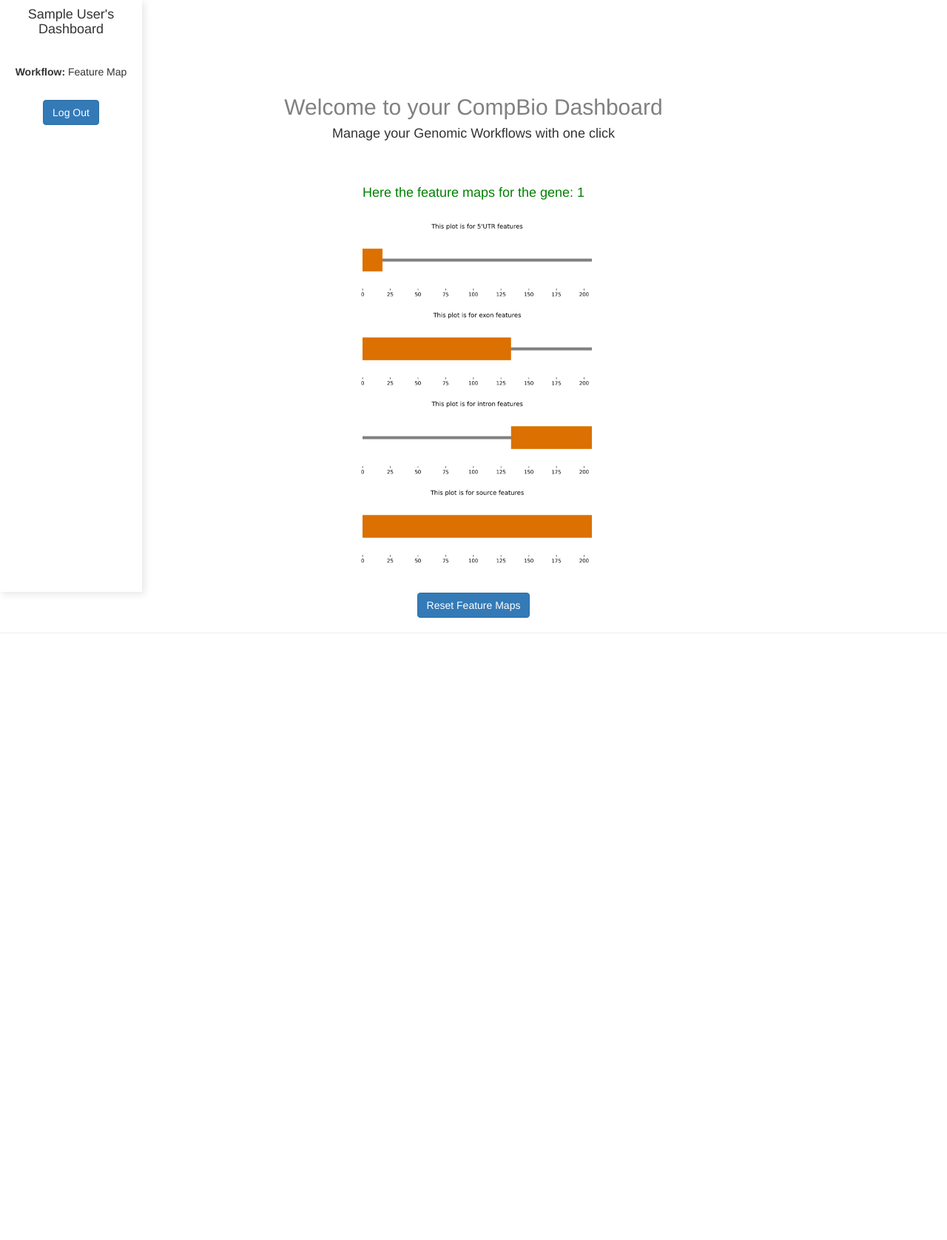
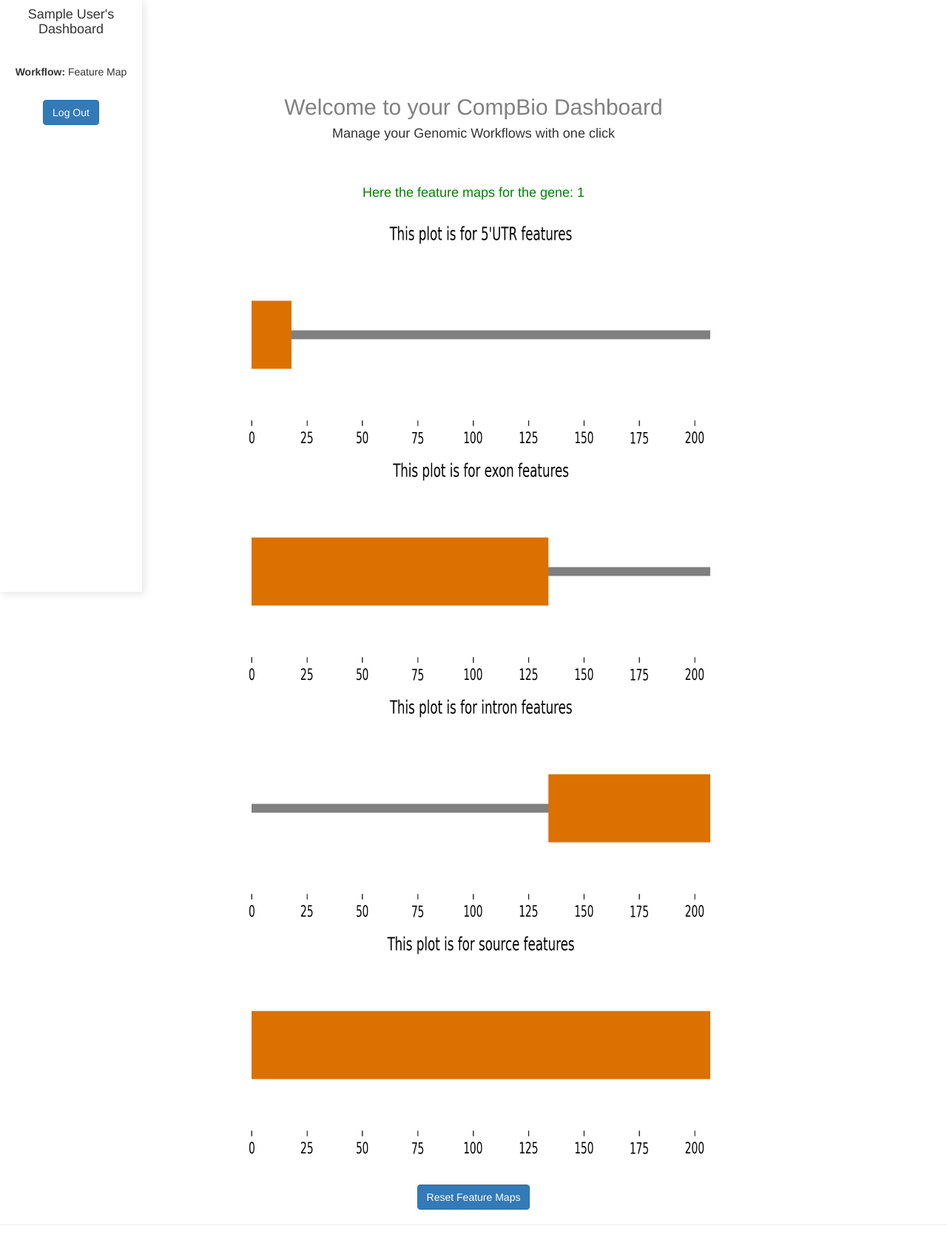
Before and after one commit to hanaleemc/compbio, a Flask app: page /feature_map in a window 1280 px wide. Shown: the whole page at 74% size. Before the commit the page ends 856 px from the top, so only its background shows below. Run offline with Flask 2, Linux system fonts and the light colour scheme; the visitor is signed in with stand-in values (Sample User, id 1); some libraries are stand-ins or nearby versions.

Commit message:
Update app.css

```diff
--- a/app/static/css/app.css
+++ b/app/static/css/app.css
@@ -21,8 +21,8 @@ h2 {
 
 #image {
   border-radius: 10px;
-  height: 100px;
-  width: 400px;
+  height: 300px;
+  width: 800px;
   opacity: 1
 }
 
```
